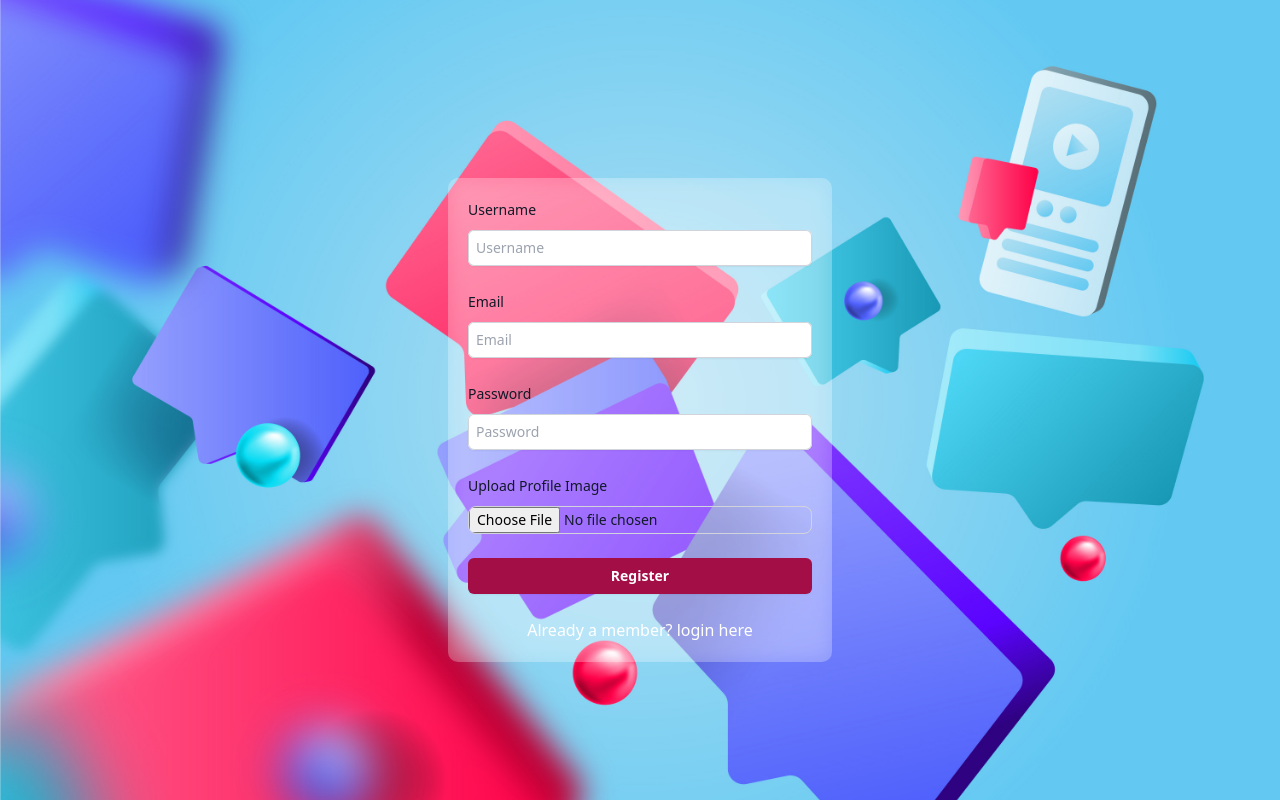
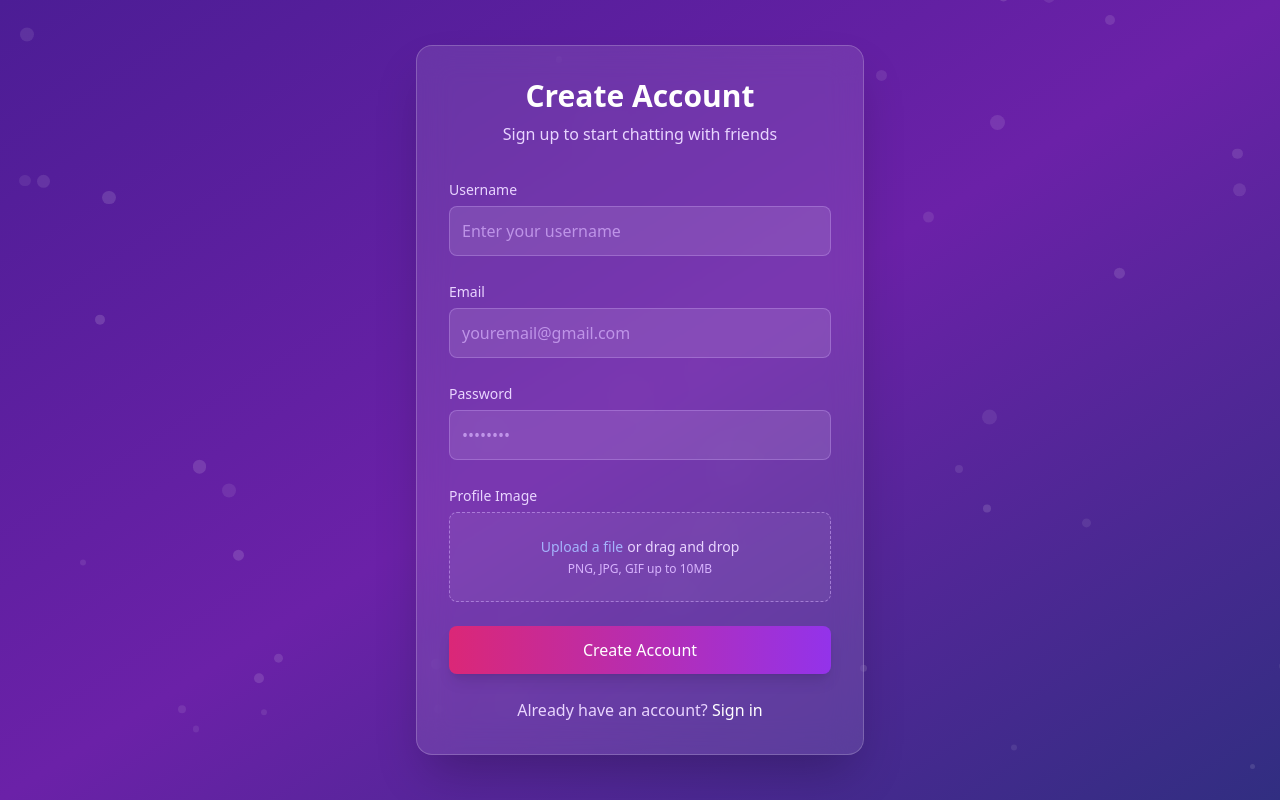
Before and after one commit to Mohsin1016/chat-dep-front, a React (Vite) app: page / in a window 1280 px wide. Built offline with nearby package versions, Linux system fonts and the light colour scheme.

Commit message:
login screen

```diff
--- a/package.json
+++ b/package.json
@@ -15,6 +15,7 @@
     "autoprefixer": "^10.4.16",
     "axios": "^1.6.8",
     "dotenv": "^16.4.7",
+    "framer-motion": "^12.19.2",
     "lodash": "^4.17.21",
     "postcss": "^8.4.33",
     "react": "^18.2.0",
--- a/src/App.jsx
+++ b/src/App.jsx
@@ -4,7 +4,7 @@ import { UserContextProvider } from "./UserContext";
 import Routes from "./Routes";
 
 function App() {
-  axios.defaults.baseURL = "https://final-api-1.onrender.com/";
+  axios.defaults.baseURL = "http://localhost:8000/";
   axios.defaults.withCredentials = true;
 
   return (
--- a/src/Chat.jsx
+++ b/src/Chat.jsx
@@ -48,7 +48,7 @@ export default function Chat() {
   }, [selectedUserId]);
 
   function connectToWs() {
-    const ws = new WebSocket("wss://final-api-1.onrender.com");
+    const ws = new WebSocket("ws://localhost:8000/");
     setWs(ws);
     ws.addEventListener("message", handleMessage);
     ws.addEventListener("close", () => {
--- a/src/RegisterAndLoginForm.jsx
+++ b/src/RegisterAndLoginForm.jsx
@@ -1,11 +1,57 @@
-import React, { useState, useContext } from "react";
+import React, { useState, useContext, useMemo, useCallback } from "react";
 import axios from "axios";
 import { UserContext } from "./UserContext";
 import "../style.css";
 import { toast, ToastContainer } from "react-toastify";
 import { TailSpin } from "react-loader-spinner";
+import { motion } from "framer-motion";
+import "react-toastify/dist/ReactToastify.css";
 
-import "react-toastify/dist/ReactToastify.css";
+// Move particles outside the component to prevent re-creation on each render
+const AnimatedParticles = React.memo(() => {
+  // Pre-generate random positions for particles
+  const particles = useMemo(() =>
+    Array.from({ length: 50 }).map(() => ({
+      top: `${Math.random() * 100}%`,
+      left: `${Math.random() * 100}%`,
+      size: `${Math.random() * 10 + 5}px`,
+      duration: Math.random() * 10 + 10,
+      yOffset: Math.random() * -100 - 50,
+    })),
+    []
+  );
+
+  return (
+    <motion.div
+      initial={{ opacity: 0, y: -50 }}
+      animate={{ opacity: 1, y: 0 }}
+      transition={{ duration: 0.6 }}
+      className="absolute inset-0 z-0"
+    >
+      {particles.map((particle, i) => (
+        <motion.div
+          key={i}
+          className="absolute rounded-full bg-white bg-opacity-20"
+          style={{
+            top: particle.top,
+            left: particle.left,
+            width: particle.size,
+            height: particle.size,
+          }}
+          animate={{
+            y: [0, particle.yOffset],
+            opacity: [0, 0.7, 0],
+          }}
+          transition={{
+            duration: particle.duration,
+            repeat: Infinity,
+            ease: "linear",
+          }}
+        />
+      ))}
+    </motion.div>
+  );
+});
 
 export default function Register() {
   const [username, setUserName] = useState("");
@@ -26,6 +72,20 @@ export default function Register() {
     const gmailRegex = /^[a-zA-Z0-9._%+-]+@gmail\.com$/;
     return gmailRegex.test(email);
   };
+
+  // Memoize event handlers
+  const handleUsernameChange = useCallback((ev) => setUserName(ev.target.value), []);
+  const handleEmailChange = useCallback((ev) => setEmail(ev.target.value), []);
+  const handlePasswordChange = useCallback((ev) => setPassword(ev.target.value), []);
+  const handleImageChange = useCallback((e) => setImage(e.target.files[0]), []);
+
+  const handleLoginClick = useCallback(() => {
+    setIsLoggedInOrRegister("login");
+  }, []);
+
+  const handleRegisterClick = useCallback(() => {
+    setIsLoggedInOrRegister("register");
+  }, []);
 
   const handleSubmit = async (e) => {
     e.preventDefault();
@@ -107,139 +167,224 @@ export default function Register() {
     }
   };
 
-  const handleLoginClick = () => {
-    setIsLoggedInOrRegister("login");
-  };
-
-  const handleRegisterClick = () => {
-    setIsLoggedInOrRegister("register");
-  };
+  // Memoize animation variants
+  const variants = useMemo(() => ({
+    containerVariants: {
+      hidden: { opacity: 0 },
+      visible: {
+        opacity: 1,
+        transition: {
+          duration: 0.5,
+          when: "beforeChildren",
+          staggerChildren: 0.2
+        }
+      }
+    },
+    itemVariants: {
+      hidden: { y: 20, opacity: 0 },
+      visible: { y: 0, opacity: 1 }
+    },
+    buttonVariants: {
+      hover: {
+        scale: 1.05,
+        boxShadow: "0px 0px 8px rgb(163, 14, 70, 0.5)",
+        transition: { duration: 0.3 }
+      },
+      tap: { scale: 0.95 }
+    },
+    switchVariants: {
+      hover: {
+        color: "#a30e46",
+        transition: { duration: 0.2 }
+      }
+    }
+  }), []);
 
   return (
-    <div className="background-Login">
-      <div className="container">
-        <div className="mt-10 sm:mx-auto sm:w-full sm:max-w-sm blur-background">
-          <form
-            className="space-y-6 blur-content"
-            onSubmit={handleSubmit}
-            method="POST"
+    <div className="min-h-screen flex items-center justify-center bg-gradient-to-br from-violet-900 via-purple-800 to-indigo-900">
+      <AnimatedParticles />
+
+      <motion.div
+        initial={{ scale: 0.8, opacity: 0 }}
+        animate={{ scale: 1, opacity: 1 }}
+        transition={{ duration: 0.5 }}
+        className="w-full max-w-md"
       >
-            <div>
-              <label
-                htmlFor="username"
-                className="block text-sm font-medium leading-6 text-gray-900"
+        <motion.div
+          className="bg-white bg-opacity-10 backdrop-blur-lg p-8 rounded-2xl shadow-2xl border border-white border-opacity-20"
+          variants={variants.containerVariants}
+          initial="hidden"
+          animate="visible"
         >
+          <motion.div
+            className="text-center mb-8"
+            variants={variants.itemVariants}
+          >
+            <h2 className="text-3xl font-bold text-white mb-2">
+              {isLoggedInOrRegister === "register" ? "Create Account" : "Welcome Back"}
+            </h2>
+            <p className="text-purple-200">
+              {isLoggedInOrRegister === "register"
+                ? "Sign up to start chatting with friends"
+                : "Sign in to continue chatting"}
+            </p>
+          </motion.div>
+
+          <form className="space-y-6" onSubmit={handleSubmit} method="POST">
+            <motion.div variants={variants.itemVariants}>
+              <label className="block text-sm font-medium leading-6 text-purple-200 mb-1">
                 Username
               </label>
-              <div className="mt-2">
-                <input
+              <motion.input
+                whileFocus={{ scale: 1.01 }}
+                transition={{ duration: 0.2 }}
                 value={username}
-                  onChange={(ev) => setUserName(ev.target.value)}
+                onChange={handleUsernameChange}
                 type="text"
-                  placeholder="Username"
+                placeholder="Enter your username"
                 required
-                  className="block w-full p-2 rounded-md border-0 py-1.5 text-gray-900 shadow-sm ring-1 ring-inset ring-gray-300 placeholder:text-gray-400 focus:ring-2 focus:ring-inset focus:ring-indigo-600 sm:text-sm sm:leading-6"
+                className="block w-full p-3 rounded-lg border border-purple-300 border-opacity-30 bg-white bg-opacity-10 text-white placeholder-purple-300 placeholder-opacity-70 focus:ring-2 focus:ring-purple-500 focus:border-transparent"
               />
-              </div>
-            </div>
+            </motion.div>
 
             {isLoggedInOrRegister === "register" && (
-              <div>
-                <label
-                  htmlFor="email"
-                  className="block text-sm font-medium leading-6 text-gray-900"
-                >
+              <motion.div variants={variants.itemVariants}>
+                <label className="block text-sm font-medium leading-6 text-purple-200 mb-1">
                   Email
                 </label>
-                <div className="mt-2">
-                  <input
+                <motion.input
+                  whileFocus={{ scale: 1.01 }}
+                  transition={{ duration: 0.2 }}
                   value={email}
-                    onChange={(ev) => setEmail(ev.target.value)}
+                  onChange={handleEmailChange}
                   type="text"
-                    placeholder="Email"
+                  placeholder="youremail@gmail.com"
                   required
-                    className="block w-full p-2 rounded-md border-0 py-1.5 text-gray-900 shadow-sm ring-1 ring-inset ring-gray-300 placeholder:text-gray-400 focus:ring-2 focus:ring-inset focus:ring-indigo-600 sm:text-sm sm:leading-6"
+                  className="block w-full p-3 rounded-lg border border-purple-300 border-opacity-30 bg-white bg-opacity-10 text-white placeholder-purple-300 placeholder-opacity-70 focus:ring-2 focus:ring-purple-500 focus:border-transparent"
                 />
-                </div>
-              </div>
+              </motion.div>
             )}
 
-            <div>
-              <label
-                htmlFor="password"
-                className="block text-sm font-medium leading-6 text-gray-900"
-              >
+            <motion.div variants={variants.itemVariants}>
+              <label className="block text-sm font-medium leading-6 text-purple-200 mb-1">
                 Password
               </label>
-              <div className="mt-2">
-                <input
+              <motion.input
+                whileFocus={{ scale: 1.01 }}
+                transition={{ duration: 0.2 }}
                 value={password}
-                  onChange={(ev) => setPassword(ev.target.value)}
+                onChange={handlePasswordChange}
                 type="password"
-                  placeholder="Password"
+                placeholder="••••••••"
                 required
-                  className="block w-full rounded-md p-2 border-0 py-1.5 text-gray-900 shadow-sm ring-1 ring-inset ring-gray-300 placeholder:text-gray-400 focus:ring-2 focus:ring-inset focus:ring-indigo-600 sm:text-sm sm:leading-6"
+                className="block w-full p-3 rounded-lg border border-purple-300 border-opacity-30 bg-white bg-opacity-10 text-white placeholder-purple-300 placeholder-opacity-70 focus:ring-2 focus:ring-purple-500 focus:border-transparent"
               />
-              </div>
-            </div>
+            </motion.div>
 
             {isLoggedInOrRegister === "register" && (
-              <div>
-                <label
-                  htmlFor="image"
-                  className="block text-sm font-medium leading-6 text-gray-900"
+              <motion.div variants={variants.itemVariants}>
+                <label className="block text-sm font-medium leading-6 text-purple-200 mb-1">
+                  Profile Image
+                </label>
+                <motion.div
+                  whileHover={{ scale: 1.01 }}
+                  transition={{ duration: 0.2 }}
+                  className="mt-1 flex justify-center rounded-lg border border-dashed border-purple-300 border-opacity-50 p-6 bg-white bg-opacity-5"
                 >
-                  Upload Profile Image
+                  <div className="space-y-1 text-center">
+                    <div className="flex text-sm text-purple-200">
+                      <label className="relative cursor-pointer rounded-md font-medium text-indigo-300 hover:text-indigo-200 focus-within:outline-none">
+                        <span>Upload a file</span>
+                        <input
+                          id="file-upload"
+                          name="file-upload"
+                          type="file"
+                          className="sr-only"
+                          onChange={handleImageChange}
+                          accept="image/*"
+                        />
                       </label>
-                <div className="mt-2">
-                  <input
-                    type="file"
-                    onChange={(e) => setImage(e.target.files[0])}
-                    accept="image/*"
-                    className="block w-full text-sm text-gray-900 border border-gray-300 rounded-lg cursor-pointer focus:outline-none"
-                  />
+                      <p className="pl-1">or drag and drop</p>
                     </div>
+                    <p className="text-xs text-purple-300">PNG, JPG, GIF up to 10MB</p>
+                    {image && (
+                      <p className="text-xs text-green-300 mt-2">
+                        ✓ {typeof image === 'object' ? image.name : 'Image selected'}
+                      </p>
+                    )}
                   </div>
+                </motion.div>
+              </motion.div>
             )}
 
-            <div>
+            <motion.div variants={variants.itemVariants}>
               {isLoading ? (
-                <div className="flex justify-center">
+                <div className="flex justify-center p-2">
                   <TailSpin
-                    height="50"
-                    width="50"
-                    color="#4fa94d"
+                    height="40"
+                    width="40"
+                    color="#ffffff"
                     ariaLabel="loading"
                   />
                 </div>
               ) : (
-                <button
+                <motion.button
+                  variants={variants.buttonVariants}
+                  whileHover="hover"
+                  whileTap="tap"
                   type="submit"
-                  className="flex w-full justify-center rounded-md bg-[#a30e46] px-3 py-1.5 text-sm font-semibold leading-6 text-white shadow-sm hover:bg-[#2e1e3f] focus-visible:outline focus-visible:outline-2 focus-visible:outline-offset-2 focus-visible:outline-indigo-600"
+                  className="w-full py-3 px-4 rounded-lg bg-gradient-to-r from-pink-600 to-purple-600 text-white font-medium shadow-lg"
                 >
-                  {isLoggedInOrRegister === "register" ? "Register" : "Login"}
-                </button>
+                  {isLoggedInOrRegister === "register" ? "Create Account" : "Sign In"}
+                </motion.button>
               )}
+            </motion.div>
+          </form>
+
+          <motion.div
+            className="text-center mt-6 text-purple-200"
+            variants={variants.itemVariants}
+          >
+            {isLoggedInOrRegister === "register" ? (
+              <div>
+                Already have an account?{" "}
+                <motion.button
+                  variants={variants.switchVariants}
+                  whileHover="hover"
+                  onClick={handleLoginClick}
+                  className="font-medium text-white hover:underline focus:outline-none"
+                >
+                  Sign in
+                </motion.button>
               </div>
-
-            <div className="text-center mt-3">
-              {isLoggedInOrRegister === "register" && (
+            ) : (
               <div>
-                  Already a member?{" "}
-                  <button onClick={handleLoginClick}>login here</button>{" "}
+                New to Mohsin Messenger?{" "}
+                <motion.button
+                  variants={variants.switchVariants}
+                  whileHover="hover"
+                  onClick={handleRegisterClick}
+                  className="font-medium text-white hover:underline focus:outline-none"
+                >
+                  Create an account
+                </motion.button>
               </div>
             )}
-              {isLoggedInOrRegister === "login" && (
-                <div>
-                  Don't have an account?{" "}
-                  <button onClick={handleRegisterClick}>Register here</button>{" "}
-                </div>
-              )}
-            </div>
-          </form>
-          <ToastContainer />
-        </div>
-      </div>
+          </motion.div>
+        </motion.div>
+      </motion.div>
+      <ToastContainer
+        position="top-right"
+        autoClose={5000}
+        hideProgressBar={false}
+        newestOnTop
+        closeOnClick
+        rtl={false}
+        pauseOnFocusLoss
+        draggable
+        pauseOnHover
+        theme="dark"
+      />
     </div>
   );
 }
```
Also changed, not shown: 1 other file (tests, documents, lock files or other folders). Lines whose indentation alone changed are shown as unchanged.
